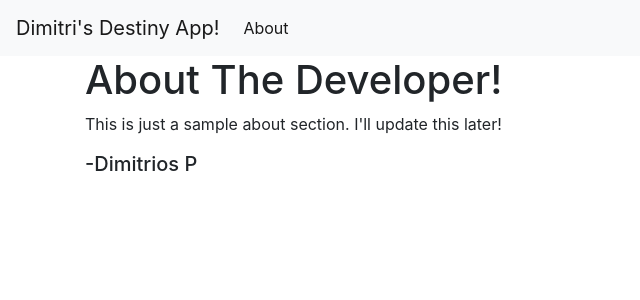
After one commit to DimitriosPt/DestinyAPIFlaskProject, a Flask app: page /about in a window 1280 px wide. The commit adds this page. Shown: the top 300 px of the page, without its empty margins (0-640 px from the left). Run offline with Flask 2, Linux system fonts and the light colour scheme; some libraries are stand-ins or nearby versions.

Commit message:
Add basic html and routing

```diff
--- a/app.py
+++ b/app.py
@@ -1,7 +1,15 @@
-from flask import Flask
+from flask import Flask, render_template
 
 app = Flask(__name__)
 
 @app.route('/')
 def hello():
-	return 'Hello World'
+	return 'Hello World!'
+
+@app.route('/index')
+def index():
+	return render_template('index.html')
+
+@app.route('/about')
+def about():
+	return render_template('about.html')
--- /dev/null
+++ b/templates/about.html
@@ -0,0 +1,11 @@
+<!DOCTYPE html>
+<html lang="en">
+{% extends 'base.html' %}
+
+{%block title%}About{%endblock%}
+
+{% block content%}
+    <h1>About The Developer!</h1>
+    <p>This is just a sample about section. I'll update this later!</p>
+    <h5>-Dimitrios P</h5>
+{% endblock%}
--- a/templates/base.html
+++ b/templates/base.html
@@ -12,14 +12,14 @@
   </head>
   <body>
     <nav class="navbar navbar-expand-md navbar-light bg-light">
-        <a class="navbar-brand" href="{{ url_for('index')}}">FlaskBlog</a>
+        <a class="navbar-brand" href="{{ url_for('index')}}">Dimitri's Destiny App!</a>
         <button class="navbar-toggler" type="button" data-toggle="collapse" data-target="#navbarNav" aria-controls="navbarNav" aria-expanded="false" aria-label="Toggle navigation">
             <span class="navbar-toggler-icon"></span>
         </button>
         <div class="collapse navbar-collapse" id="navbarNav">
             <ul class="navbar-nav">
             <li class="nav-item active">
-                <a class="nav-link" href="#">About</a>
+                <a class="nav-link" href="/about">About</a>
             </li>
             </ul>
         </div>
```
Also changed, not shown: templates/index.html (added, +9 -0 lines).
